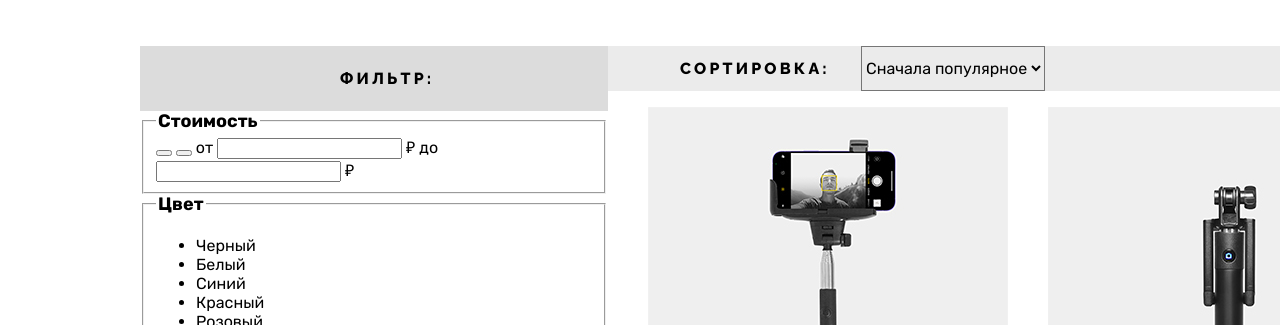
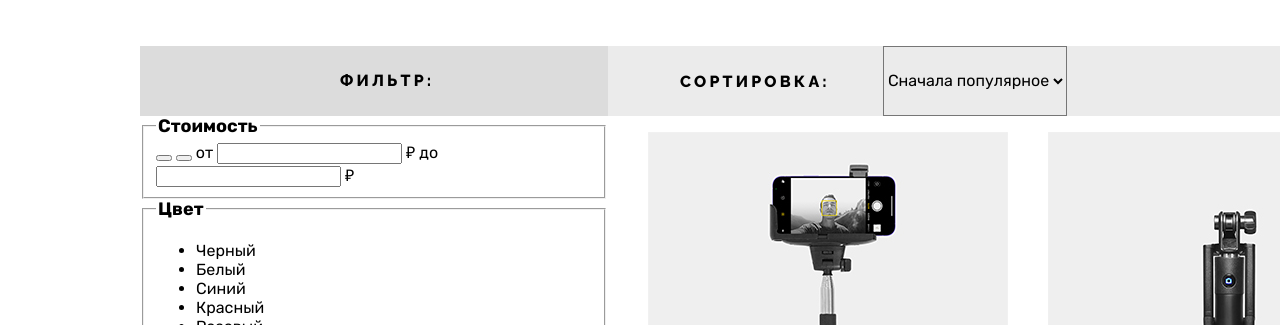
Before and after one commit to kornul/1854083-device-32, a plain HTML site: page catalog.html in a window 1280 px wide. Shown: the part 475-800 px from the top of the page. Drawn offline with Linux system fonts and the light colour scheme.

```diff
--- a/styles/styles.css
+++ b/styles/styles.css
@@ -909,8 +909,8 @@ body {
 .catalog-filter-heading-filter {
     width: 468px;
     margin: 0 auto;
-    padding-top: 23px;
-    padding-bottom: 23px;
+    padding-top: 25px;
+    padding-bottom: 26px;
     padding-left: 200px;
 }
 
@@ -967,8 +967,9 @@ body {
 }
 
 .sorting-heading {
+    margin-top: 26px;
+    margin-bottom: 25px;
     padding-left: 72px;
-    width: 200px;
     font-family: "Raleway", sans-serif;
     font-style: normal;
     font-weight: 800;
```
